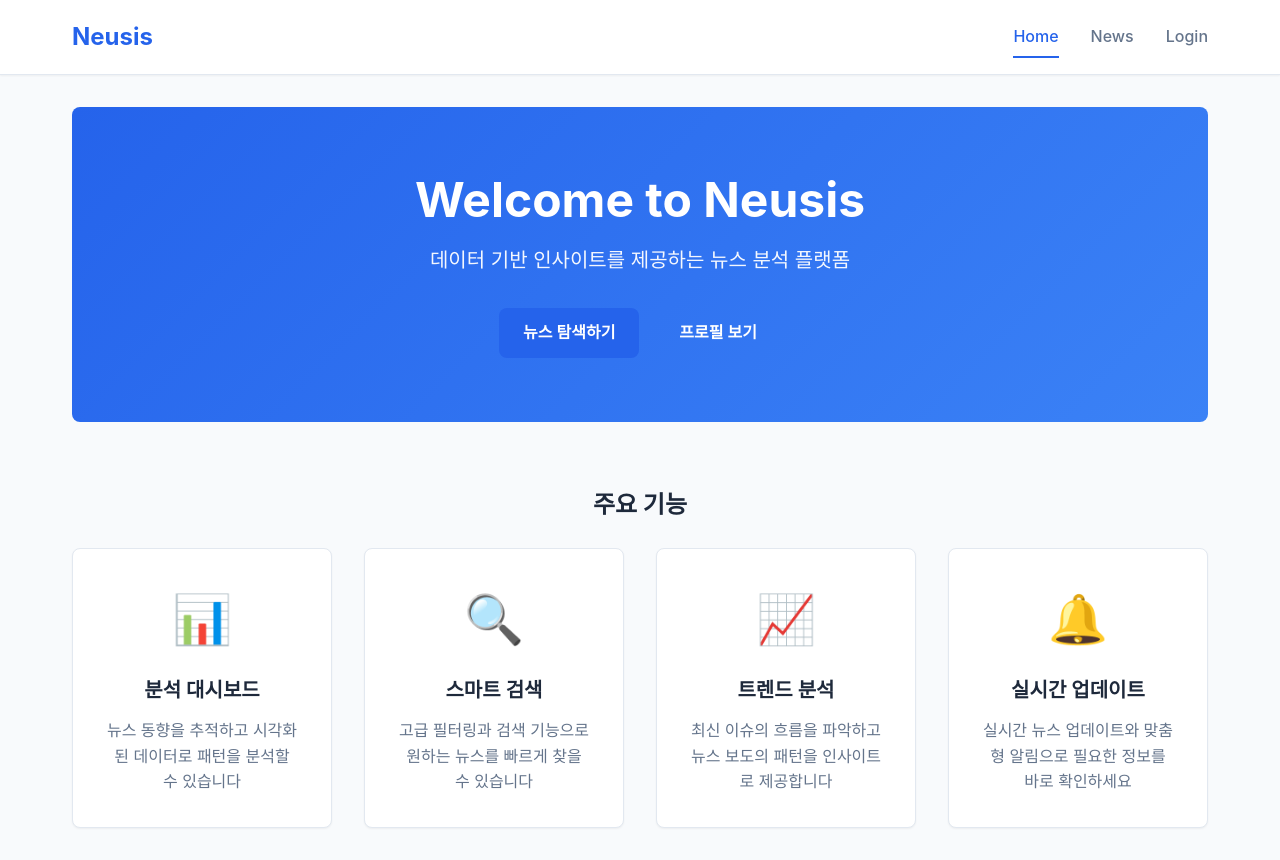
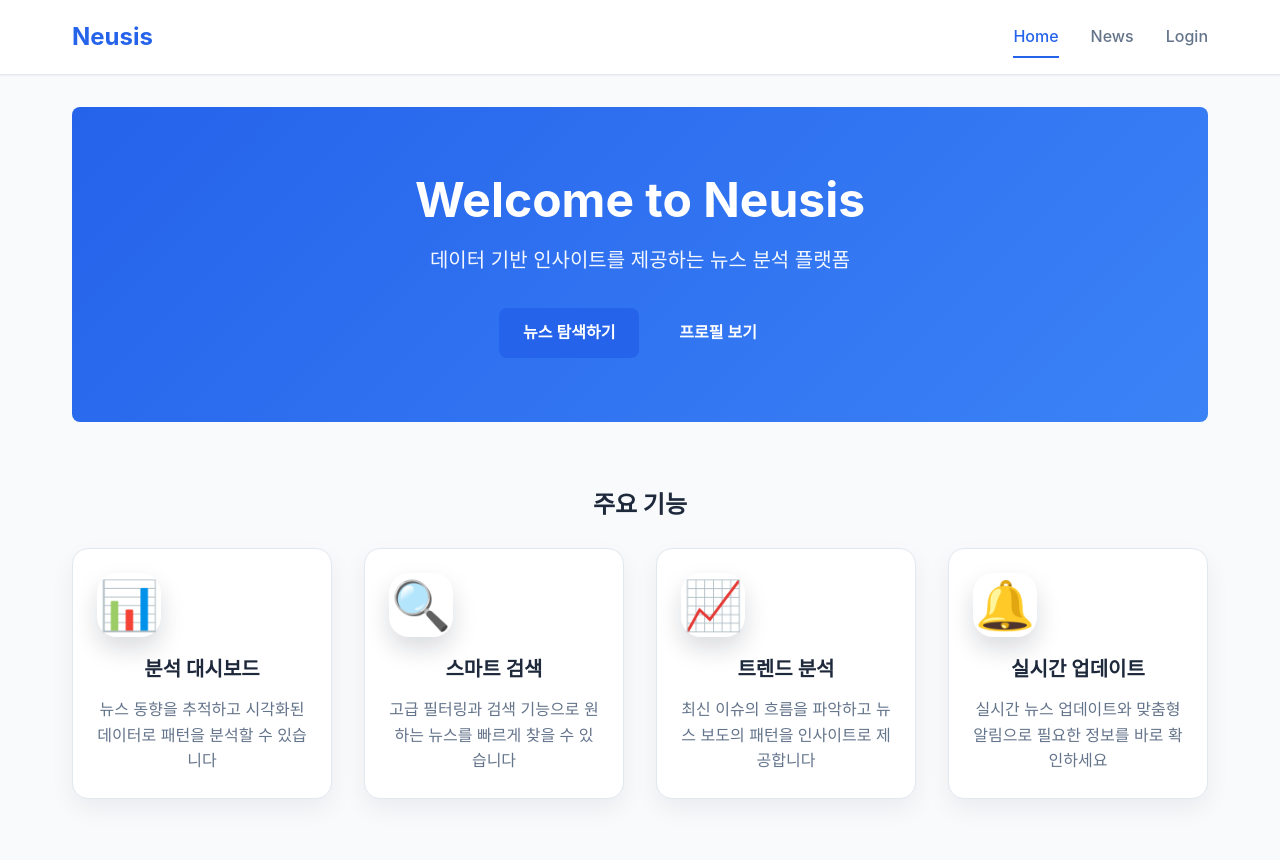
Before and after one commit to YeonwooNuf/Neusis-frontend, a React (Vite) app: page / in a window 1280 px wide. After the commit the page ends 831 px from the top, so only its background shows below. Built offline with nearby package versions, Linux system fonts and the light colour scheme; no server answers.

Commit message:
// 스티커 아이콘 스타일 추가

```diff
--- a/src/pages/HomePage.css
+++ b/src/pages/HomePage.css
@@ -116,6 +116,52 @@
   line-height: 1.6;
 }
 
+.feature-card {
+  background: #ffffff;
+  border-radius: 16px;
+  padding: 1.5rem;
+  box-shadow: 0 10px 25px rgba(15, 23, 42, 0.06);
+  transition: transform 0.18s ease, box-shadow 0.18s ease;
+}
+
+.feature-card:hover {
+  transform: translateY(-4px);
+  box-shadow: 0 18px 35px rgba(15, 23, 42, 0.12);
+}
+
+.feature-icon {
+  width: 64px;
+  height: 64px;
+  border-radius: 20px;
+  display: flex;
+  align-items: center;
+  justify-content: center;
+  margin-bottom: 1rem;
+  box-shadow: 0 12px 25px rgba(15, 23, 42, 0.15);
+}
+
+.feature-icon-svg {
+  font-size: 1.8rem;
+  color: #ffffff;
+}
+
+/* 색깔만 다르게 주기 */
+.feature-icon--blue {
+  background: linear-gradient(135deg, #2563eb, #38bdf8);
+}
+
+.feature-icon--purple {
+  background: linear-gradient(135deg, #7c3aed, #a855f7);
+}
+
+.feature-icon--green {
+  background: linear-gradient(135deg, #16a34a, #22c55e);
+}
+
+.feature-icon--orange {
+  background: linear-gradient(135deg, #f97316, #fb923c);
+}
+
 @media (max-width: 768px) {
   .hero-section {
     padding: 3rem 1.5rem;
```
